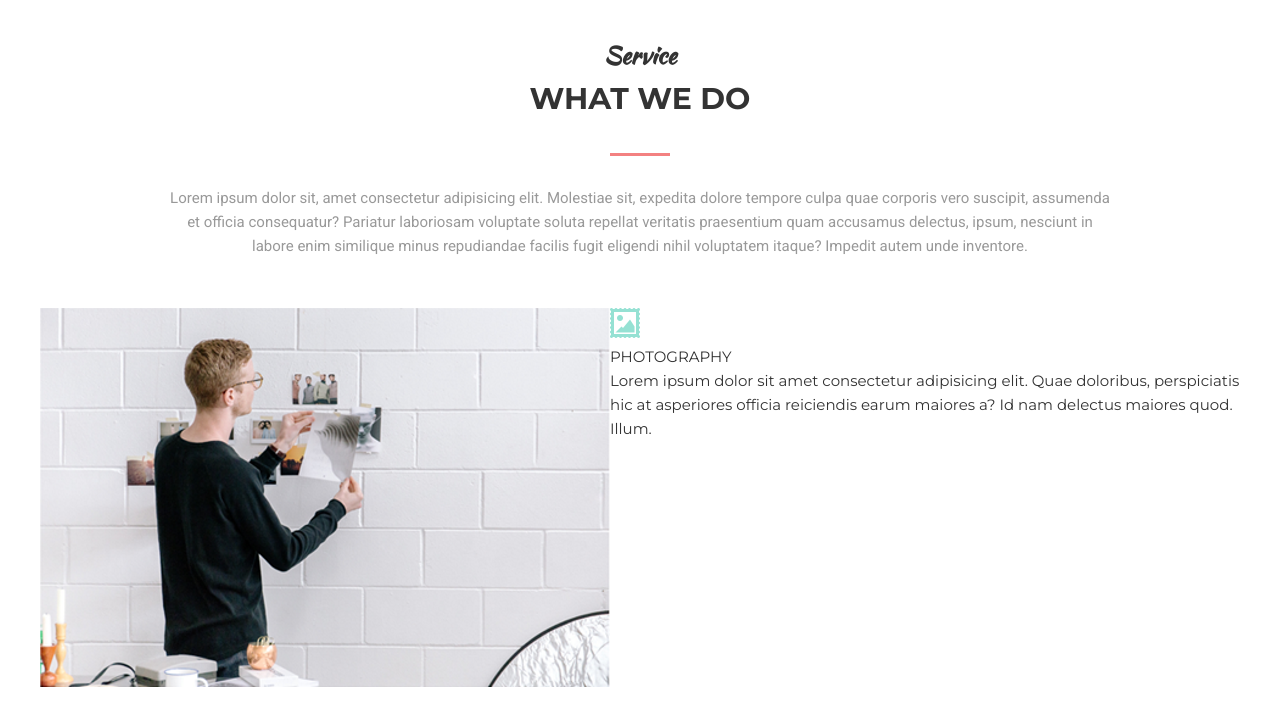
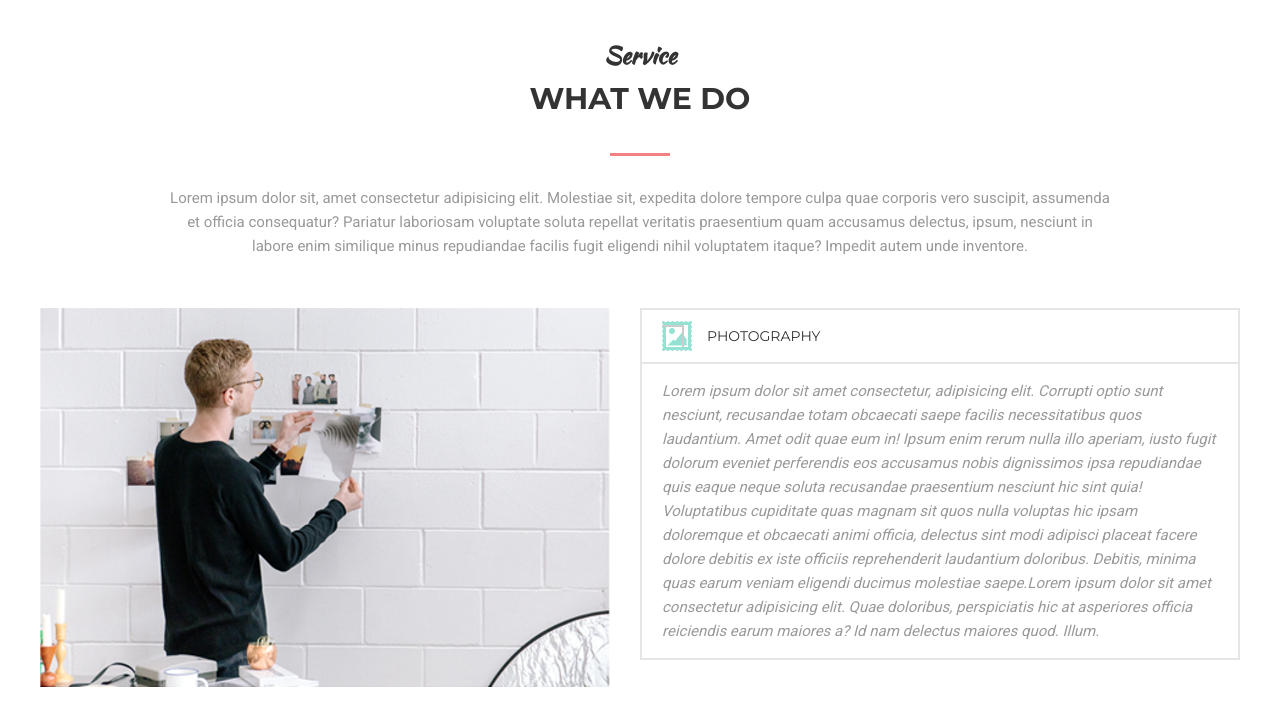
Before and after one commit to OlaGrinkova/BrainsCloud, a plain HTML site: page index.html in a window 1280 px wide. Shown: the part 3277-4003 px from the top of the page. Drawn offline with Linux system fonts and the light colour scheme.

Commit message:
Add accordion

```diff
--- a/css/style.css
+++ b/css/style.css
@@ -426,3 +426,61 @@ section {
 .wedo {
     display: flex;
 }
+
+.wedo__item {
+    width: 50%;
+}
+
+.accordion__item {
+    border: 2px solid #e5e5e5;
+}
+
+.accordion__header {
+    padding: 15px 20px 15px 65px;
+    position: relative;
+
+    border-bottom: 2px solid #e5e5e5;
+}
+
+.accordion__header:after {
+    content: "";
+    display: block;
+    width: 22px;
+    height: 22px;
+
+    border-top: 2px solid #cccccc;
+    border-right: 2px solid #cccccc;
+
+    position: absolute;
+    top: 50%;
+    left: 20px;
+    z-index: 1;
+
+    transform: translateY(-50%);
+}
+
+.accordion__icon {
+    position: absolute;
+    top: 50%;
+    left: 20px;
+    z-index: 1;
+
+    transform: translateY(-50%);
+}
+
+.accordion__content {
+    padding: 15px 20px;
+
+    font-family: 'Roboto';
+    font-size: 15px;
+    color: #999999;
+    font-style: italic;
+    font-weight: 300;
+}
+
+.accordion__title {
+    font-size: 14px;
+    color: #333333;
+    text-transform: uppercase;
+    font-family:'Montserrat';
+}
--- a/index.html
+++ b/index.html
@@ -206,16 +206,18 @@
                 <div class="wedo__item">
                     <div class="accordion">
                         <div class="accordion__item">
-                            <div class="accordoin__hefder">
+                            <div class="accordion__header">
                                 <img class="accordion__icon" src="images/PHOTOGRAPHY.png" alt="">
-                                <div class="accortion__title">PHOTOGRAPHY</div>
+                                <div class="accordion__title">PHOTOGRAPHY</div>
                             </div>
-                            <div class="accordion__content">Lorem ipsum dolor sit amet consectetur adipisicing elit. Quae doloribus, perspiciatis hic at asperiores officia reiciendis earum maiores a? Id nam delectus maiores quod. Illum.</div>
+                            <div class="accordion__content">Lorem ipsum dolor sit amet consectetur, adipisicing elit. Corrupti optio sunt nesciunt, recusandae totam obcaecati saepe facilis necessitatibus quos laudantium. Amet odit quae eum in! Ipsum enim rerum nulla illo aperiam, iusto fugit dolorum eveniet perferendis eos accusamus nobis dignissimos ipsa repudiandae quis eaque neque soluta recusandae praesentium nesciunt hic sint quia! Voluptatibus cupiditate quas magnam sit quos nulla voluptas hic ipsam doloremque et obcaecati animi officia, delectus sint modi adipisci placeat facere dolore debitis ex iste officiis reprehenderit laudantium doloribus. Debitis, minima quas earum veniam eligendi ducimus molestiae saepe.Lorem ipsum dolor sit amet consectetur adipisicing elit. Quae doloribus, perspiciatis hic at asperiores officia reiciendis earum maiores a? Id nam delectus maiores quod. Illum.</div>
                         </div>
 
-                    </div>
-                </div>
-            </div>
+                    </div><!--/.accordion-->
+
+                </div><!--/wedo__item.-->
+            </div><!--/.wedo-->
+
         </div>
     </section>
 
```
